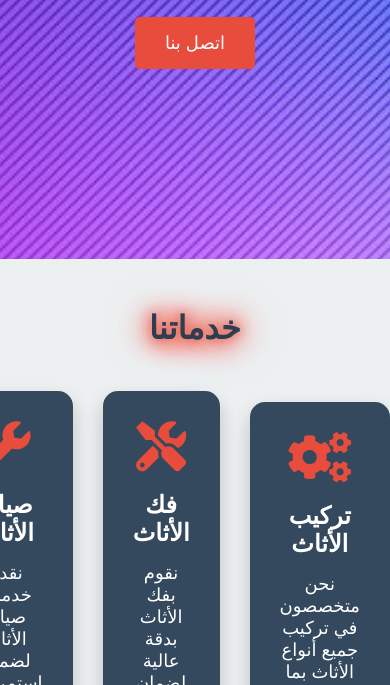
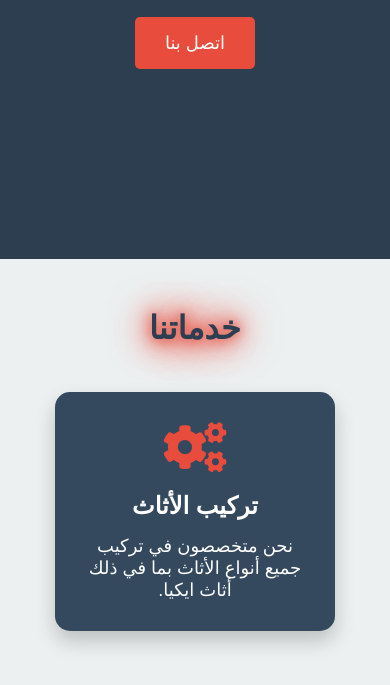
Before and after one commit to ahmedhaytham1/carpentry, a plain HTML site: page index.html in a window 390 px wide. Shown: the part 415-1100 px from the top of the page. Drawn offline with Linux system fonts and the light colour scheme; a script that the page names is missing.

Commit message:
Update style.css

```diff
--- a/style.css
+++ b/style.css
@@ -11,12 +11,9 @@ html, body {
   margin: 0;
 }
 
-/* Static Background with your image */
+/* Static Solid Background */
 body {
-  background-image: url('bg.jpg'); /* Replace with your custom image path */
-  background-size: cover; /* Ensure it covers the entire page */
-  background-position: center center; /* Position the image in the center */
-  background-attachment: fixed; /* Keeps the background fixed while scrolling */
+  background-color: #2c3e50; /* Dark Blue color for a professional feel */
   color: #fff;
   font-size: 16px;
   direction: rtl; /* Right-to-left direction for Arabic */
@@ -107,7 +104,7 @@ body {
   transform: scale(1.1);
 }
 
-/* Services Sliding Cards Section */
+/* Services Section */
 .services-slider {
   padding: 50px 0;
   text-align: center;
@@ -129,6 +126,9 @@ body {
   overflow-x: scroll;
   gap: 30px;
   scroll-snap-type: x mandatory;
+  flex-wrap: wrap; /* Allow the cards to wrap */
+  margin: 0 auto;
+  padding: 0 20px;
 }
 
 .service-card {
@@ -142,6 +142,7 @@ body {
   transition: transform 0.3s ease, box-shadow 0.3s ease, filter 0.3s ease;
   scroll-snap-align: center;
   cursor: pointer;
+  margin: 15px;
 }
 
 .service-card:hover {
@@ -274,12 +275,19 @@ footer {
       margin: 10px 0;
   }
 
-  .service-card {
-      width: 70%;
+  .hero h1 {
+      font-size: 35px;
   }
 
-  .hero h1 {
-      font-size: 35px;
+  /* Adjust service card display for mobile */
+  .services-container {
+      flex-direction: column; /* Stack the service cards vertically */
+      align-items: center; /* Center the cards */
+  }
+
+  .service-card {
+      width: 80%; /* Set width to 80% for mobile */
+      margin-bottom: 20px; /* Add margin between cards */
   }
 }
 
```
